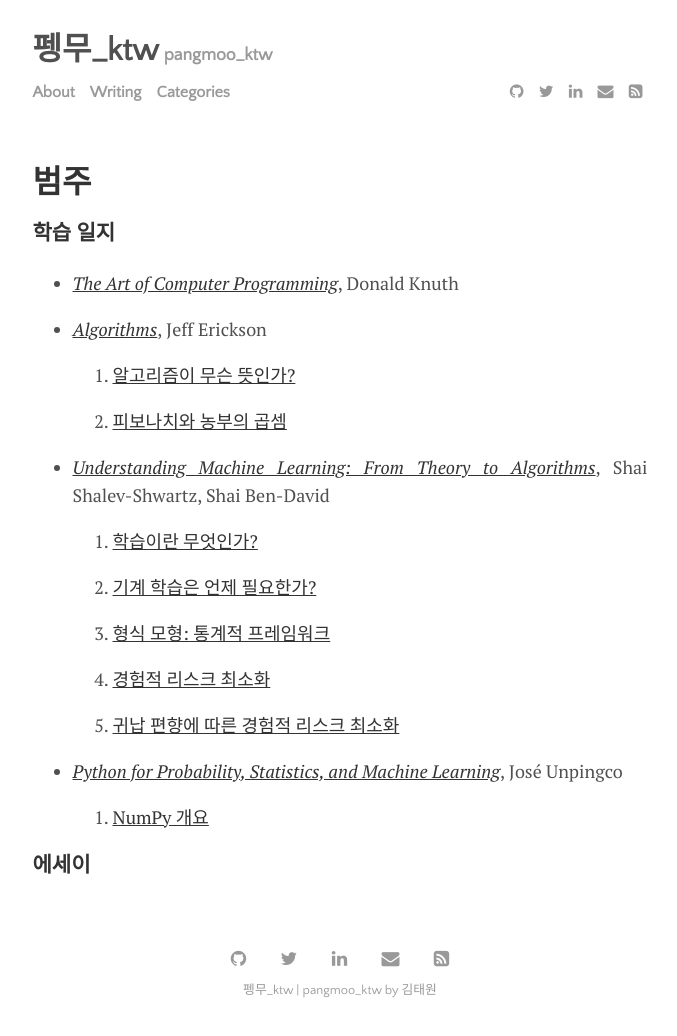
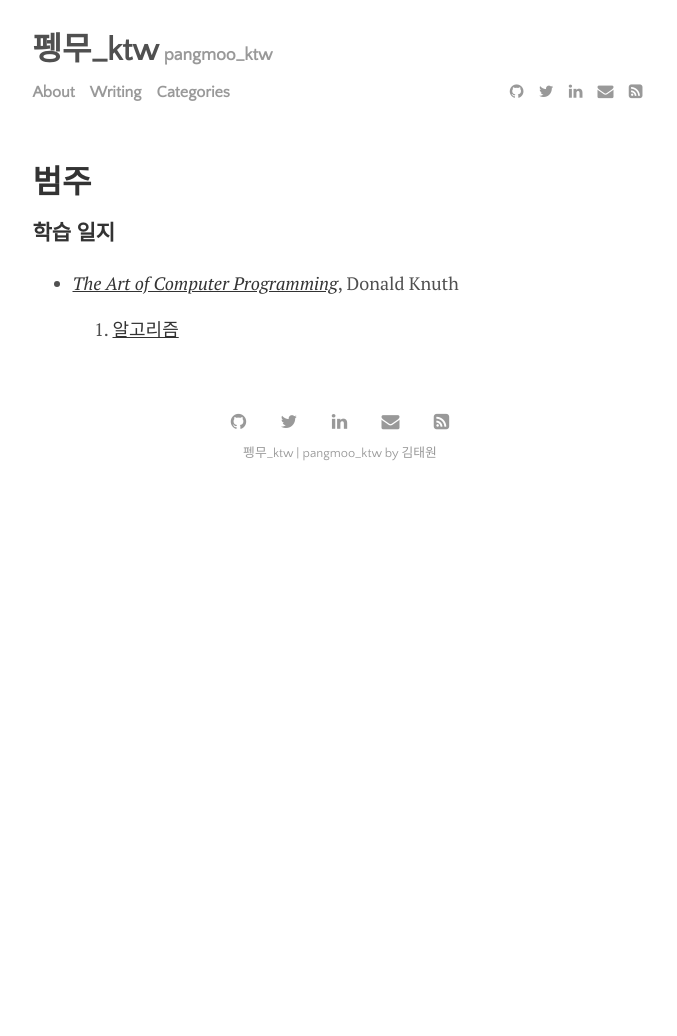
Before and after one commit to pangmoo-KTW/pangmoo-KTW, a Jekyll site: the page built from menu/categories.md, in a window 1280 px wide. Shown: the whole page, without its empty margins (300-977 px from the left). Built offline with Jekyll 4.4.1, drawn with Linux system fonts in a browser that asks for light colours; after the commit the page ends 900 px from its top, so only the background shows below that.

Commit message:
category update

```diff
--- a/menu/categories.md
+++ b/menu/categories.md
@@ -8,26 +8,4 @@ permalink: /categories
 
 * [*The Art of Computer Programming*](https://www.haio.ir/app/uploads/2022/01/The-Art-of-Computer-Programming-Vol.-1-Fundamental-Algorithms-3rd-Edition-by-Donald-E.-Knuth-z-lib.org_.pdf){:target="_blank"}, Donald Knuth
 
-* [*Algorithms*](https://jeffe.cs.illinois.edu/teaching/algorithms/book/Algorithms-JeffE.pdf){:target="_blank"}, Jeff Erickson
-
-	1. [알고리즘이 무슨 뜻인가?](https://pangmoo-ktw.github.io/pangmoo-KTW/alg01){:target="_blank"}
-
-	2. [피보나치와 농부의 곱셈](https://pangmoo-ktw.github.io/pangmoo-KTW/alg02){:target="_blank"}
-
-* [*Understanding Machine Learning: From Theory to Algorithms*](https://www.cs.huji.ac.il/~shais/UnderstandingMachineLearning/understanding-machine-learning-theory-algorithms.pdf){:target="_blank"}, Shai Shalev-Shwartz, Shai Ben-David
-
-	1. [학습이란 무엇인가?](https://pangmoo-ktw.github.io/pangmoo-KTW/uml0){:target="_blank"}
-
-	2. [기계 학습은 언제 필요한가?](https://pangmoo-ktw.github.io/pangmoo-KTW/uml02){:target="_blank"}
-
-	3. [형식 모형: 통계적 프레임워크](https://pangmoo-ktw.github.io/pangmoo-KTW/uml21){:target="_blank"}
-
-	4. [경험적 리스크 최소화](https://pangmoo-ktw.github.io/pangmoo-KTW/uml22){:target="_blank"}
-
-	5. [귀납 편향에 따른 경험적 리스크 최소화](https://pangmoo-ktw.github.io/pangmoo-KTW/uml23){:target="_blank"}
-
-* [*Python for Probability, Statistics, and Machine Learning*](https://library.samdu.uz/files/7cbb6fdd660fb2c0f0580bfd6ed73040_Python%20for%20Probability,%20Statistics,%20and%20Machine%20Learning.pdf){:target="_blank"}, José Unpingco
-
-	1. [NumPy 개요](https://pangmoo-ktw.github.io/pangmoo-KTW/pythonML01){:target="_blank"}
-
-### 에세이
+    1. [알고리즘](https://pangmoo-ktw.github.io/pangmoo-KTW/TAOCP001)
```
